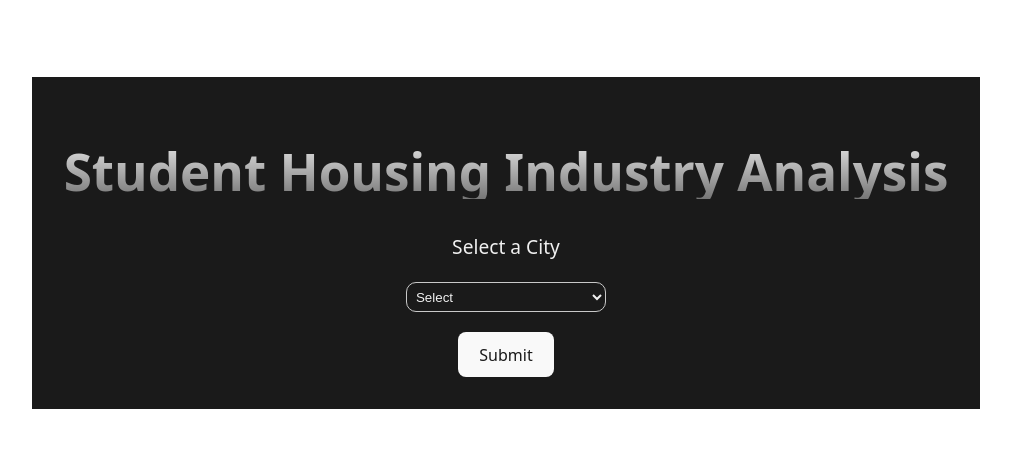
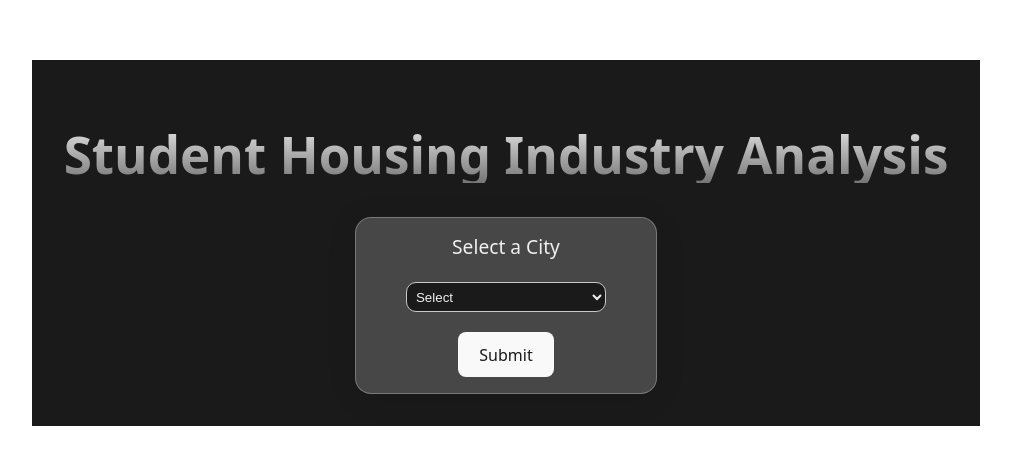
Before and after one commit to devangmalhotra/student-housing-industry-analysis, a React (Vite) app: page / in a window 1280 px wide. Shown: the part 157-622 px from the top of the page, without its empty margins (134-1145 px from the left). Built offline with nearby package versions, Linux system fonts and the light colour scheme.

Commit message:
updated styling

```diff
--- a/src/App.css
+++ b/src/App.css
@@ -71,3 +71,25 @@
   border-radius: 10px;
   border-color: rgb(201, 201, 201);
 }
+
+#home-main #home-content{
+  display: flex;
+  flex-direction: column;
+  justify-content: center;
+  align-items: center;
+}
+
+#home-main #content {
+  display: flex;
+  flex-direction: column;
+  justify-content: center;
+  align-items: center;
+  background: rgba(255, 255, 255, 0.2);
+  border-radius: 16px;
+  box-shadow: 0 4px 30px rgba(0, 0, 0, 0.1);
+  backdrop-filter: blur(9.4px);
+  -webkit-backdrop-filter: blur(9.4px);
+  border: 1px solid rgba(255, 255, 255, 0.27);
+  width: 300px;
+  height: 175px;
+}
```
